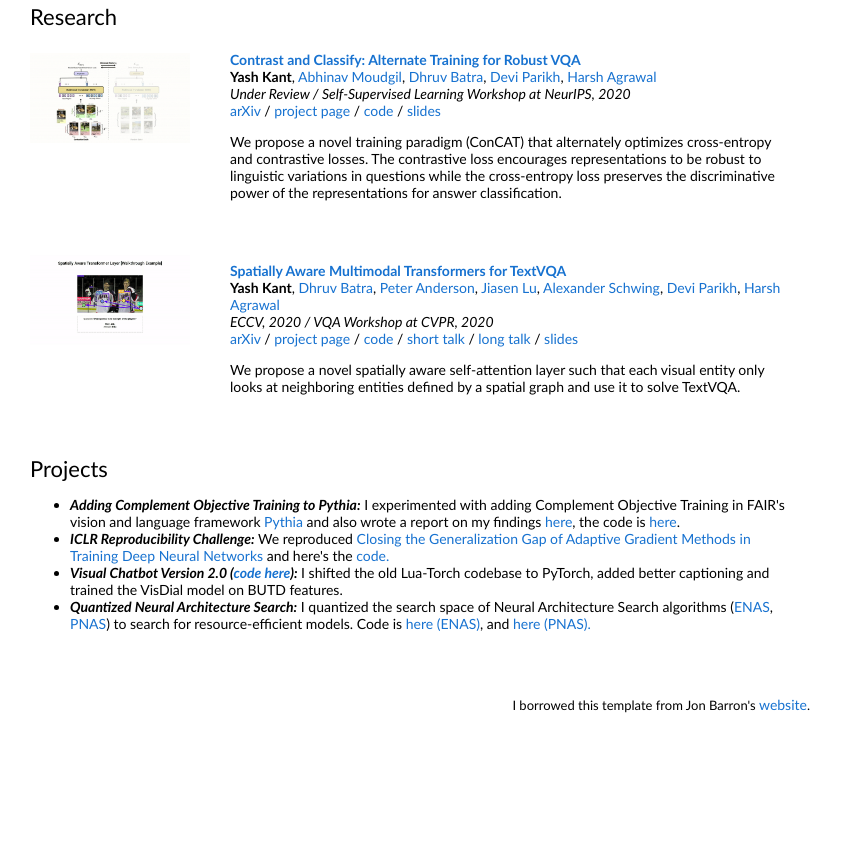
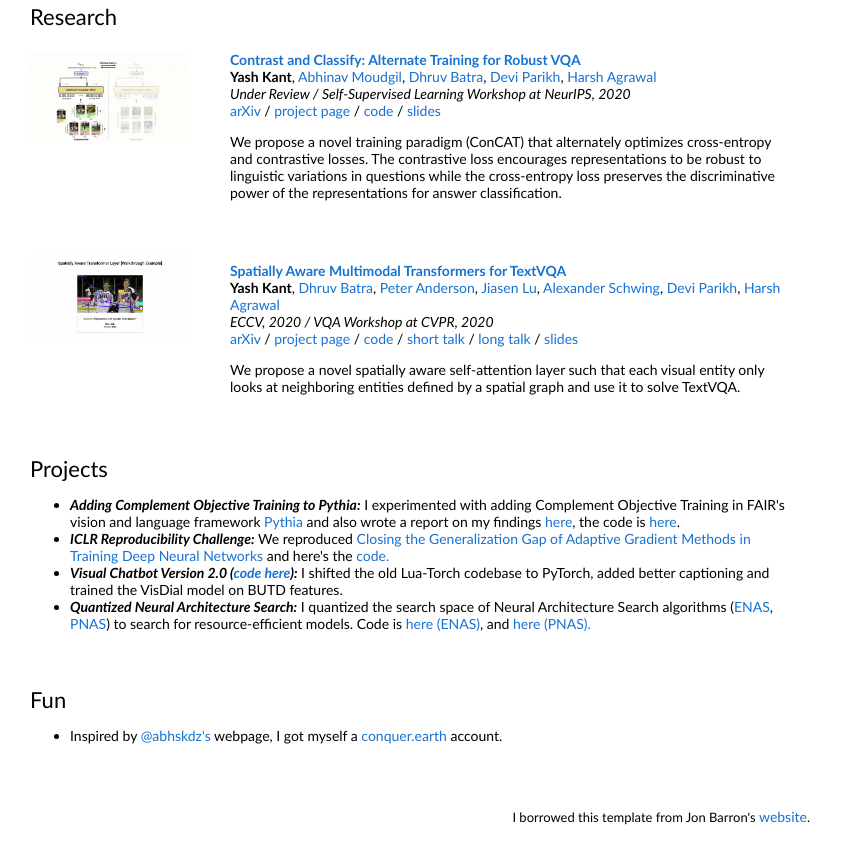
Before and after one commit to yashkant/yashkant.github.io, a plain HTML site: page index.html in a window 1280 px wide. Shown: the part 671-1517 px from the top of the page, without its empty margins (230-1071 px from the left). Before the commit the page ends 1405 px from the top, so only its background shows below. Drawn offline with Linux system fonts and the light colour scheme.

Commit message:
Update index.html

```diff
--- a/index.html
+++ b/index.html
@@ -208,7 +208,6 @@ gtag('config', 'UA-163784922-1');
                 <tr>
                     <td style="padding:20px;width:100%;vertical-align:middle">
                         <heading>Projects</heading>
-                        <!--              <p>My recent projects were</p>-->
                         <p class="content">
                         <ul>
                             <li><b><i>Adding Complement Objective Training to Pythia:</i></b> I experimented with adding
@@ -244,6 +243,24 @@ gtag('config', 'UA-163784922-1');
             <table style="width:100%;border:0px;border-spacing:0px;border-collapse:separate;margin-right:auto;margin-left:auto;">
                 <tbody>
                 <tr>
+                    <td style="padding:20px;width:100%;vertical-align:middle">
+                        <heading>Fun</heading>
+                        <p class="content">
+                        <ul>
+                            <li>
+                                Inspired by <a href="http://abhishekdas.com/">@abhskdz's</a> webpage, I got myself a <a href="https://conquer.earth/yashkant">conquer.earth</a> account.
+                            </li>
+                        </ul>
+                        </p>
+                    </td>
+                </tr>
+                </tbody>
+            </table>
+
+
+            <table style="width:100%;border:0px;border-spacing:0px;border-collapse:separate;margin-right:auto;margin-left:auto;">
+                <tbody>
+                <tr>
                     <td style="padding:0px">
                         <br>
                         <p style="text-align:right;font-size:small;">
```
